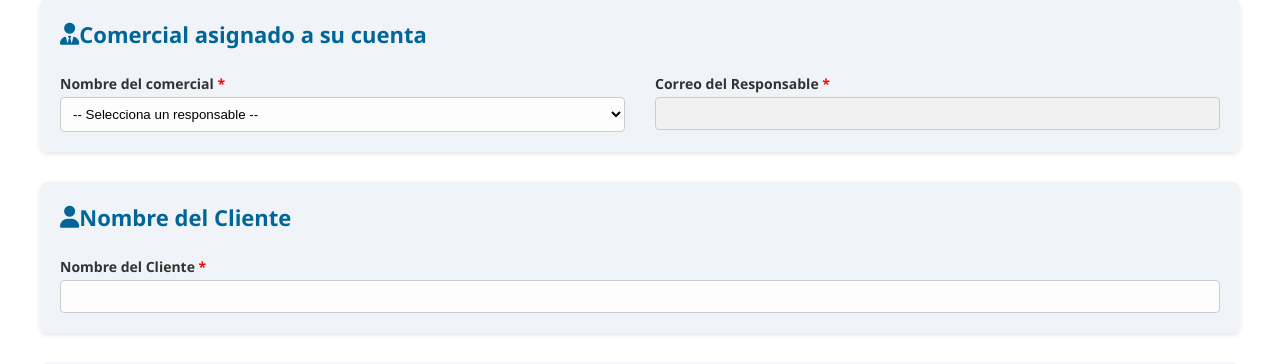
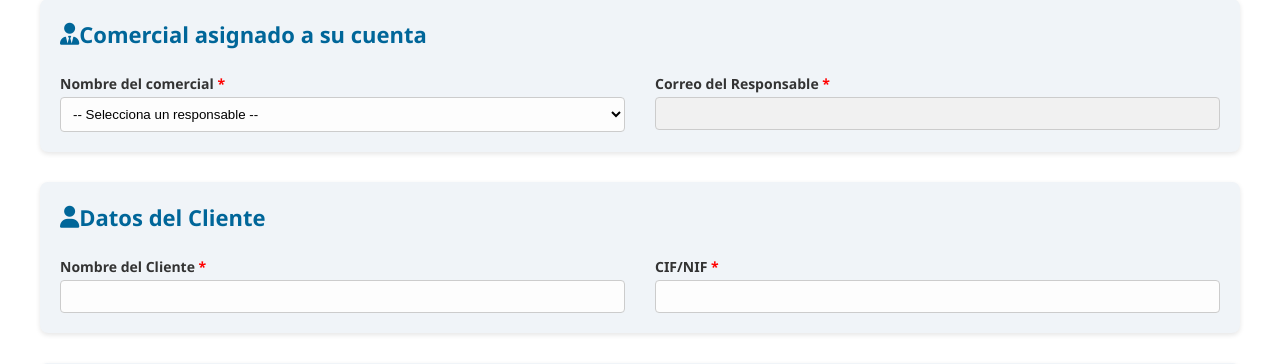
Before and after one commit to Miguel191194-desarrollador/Altaplantas, a Flask app: page /plantas in a window 1280 px wide. Shown: the part 235-599 px from the top of the page. Run offline with Flask 3, Linux system fonts and the light colour scheme.

Commit message:
Update plantas.html

```diff
--- a/templates/plantas.html
+++ b/templates/plantas.html
@@ -187,14 +187,19 @@
 
       <!-- Cliente -->
 <div class="section">
-            <div class="section-title-cliente"><i class="fas fa-user"></i> Nombre del Cliente</div>
+    <div class="section-title-cliente"><i class="fas fa-user"></i> Datos del Cliente</div>
     <div class="form-grid">
         <div>
             <label>Nombre del Cliente</label>
             <input type="text" name="nombre_cliente" required>
         </div>
+        <div>
+            <label>CIF/NIF</label>
+            <input type="text" name="cif_nif_cliente" required>
         </div>
     </div>
+</div>
+
 
         <!-- Plantas -->
         {% for i in range(1, 11) %}
```
Lines whose indentation alone changed are shown as unchanged.
